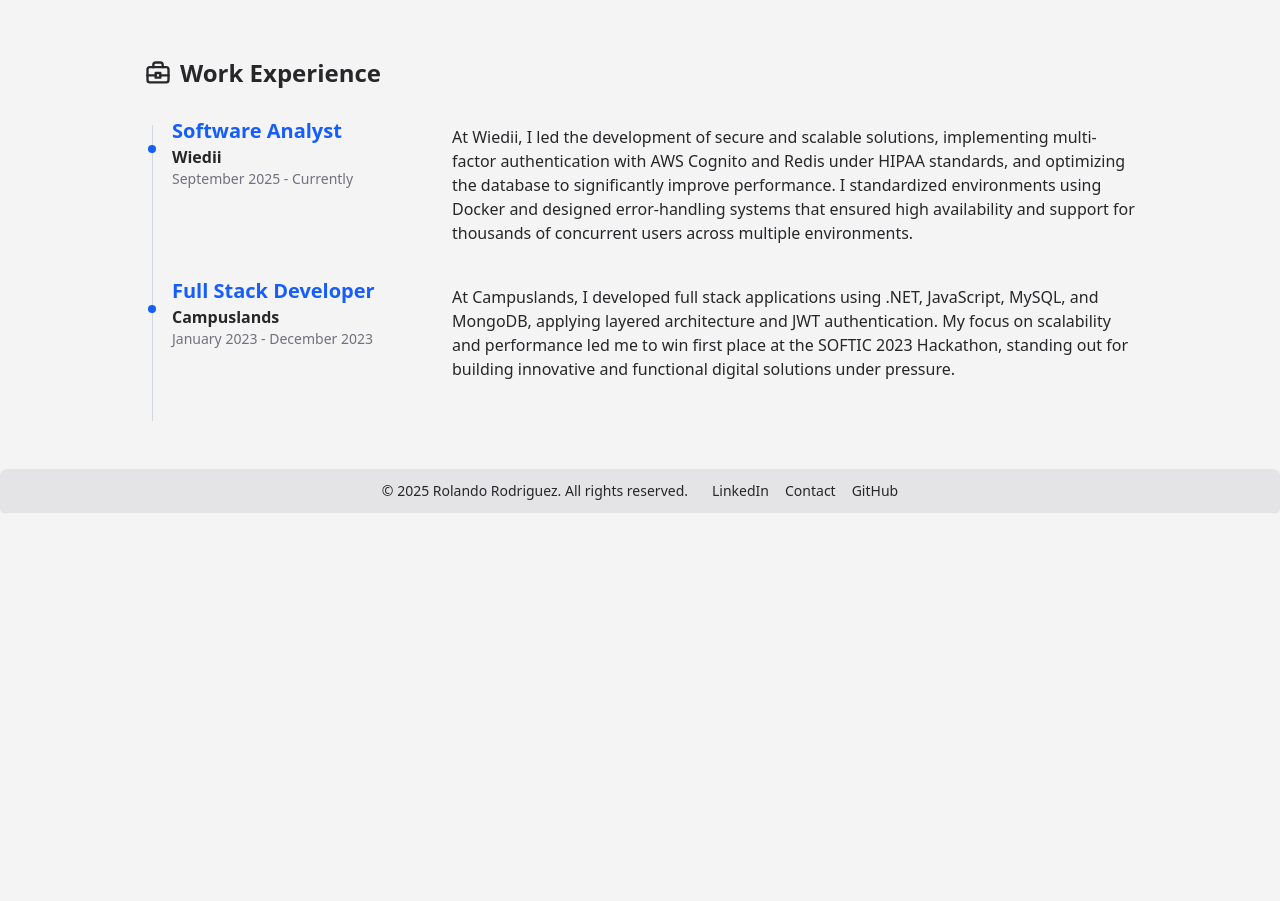
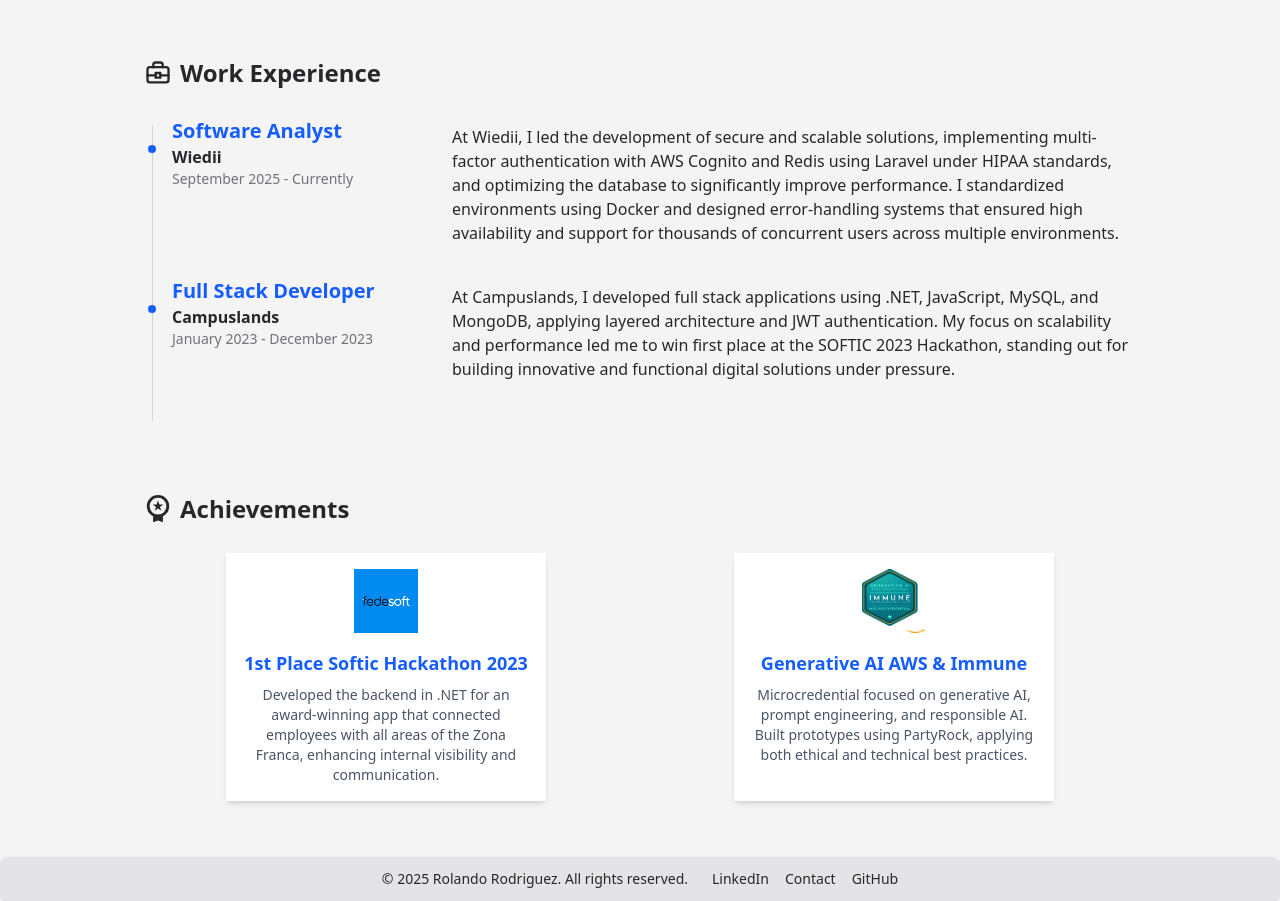
Before and after one commit to rolando-r/portfolio-web, a React (Vite) app: page / in a window 1280 px wide. Shown: the part 480-1381 px from the top of the page. Before the commit the page ends 993 px from the top, so only its background shows below. Built offline with nearby package versions, Linux system fonts and the light colour scheme.

Commit message:
feat: Add achievements sections in the portfolio web

```diff
--- a/src/App.tsx
+++ b/src/App.tsx
@@ -1,5 +1,5 @@
 import './styles/global.css';
-import { HeroSection, Navbar, Footer, WorkExperience } from './components';
+import { HeroSection, Navbar, Footer, WorkExperience, AchievementsSection } from './components';
 import i18n from './i18n/i18n';
 
 const storedLang = localStorage.getItem("language") || "en";
@@ -12,6 +12,7 @@ function App() {
         <Navbar />
         <HeroSection />
         <WorkExperience />
+        <AchievementsSection />
       </main>
       <Footer />
     </div>
--- /dev/null
+++ b/src/components/AchievementSection/AchievementCard.tsx
@@ -0,0 +1,18 @@
+import { useTranslation } from 'react-i18next';
+
+type Props = {
+    titleKey: string;
+    descriptionKey: string;
+    image: string;
+}
+
+export const AchievementCard = ({ titleKey, descriptionKey, image }: Props) => {
+    const { t } = useTranslation();
+    return (
+        <div className='max-w-xs bg-white dark:bg-gray-900 shadow-md rounded-2x1 p-4 text-center'>
+            <img src={image} alt={t(titleKey)} className='w-16 h-16 mx-auto mb-4'/>
+            <h3 className='text-lg font-semibold text-blue-600'>{t(titleKey)}</h3>
+            <p className='text-sm text-gray-600 mt-2'>{t(descriptionKey)}</p>
+        </div>
+    )
+}
--- /dev/null
+++ b/src/components/AchievementSection/AchievementsSection.tsx
@@ -0,0 +1,22 @@
+import { AchievementCard } from ".";
+import { useTranslation } from 'react-i18next';
+import { achievements } from '../../data/achievements';
+import { AchievementIcon } from '../icons';
+
+export const AchievementsSection = () => {
+    const { t } = useTranslation();
+
+    return (
+        <section className="py-10 px-4 max-w-screen-lg mx-auto">
+            <h2 className="flex items-center text-2xl font-bold mb-2 text-zinc-800 dark:text-zinc-100 pb-5">
+                <AchievementIcon className="w-7 h-8 mr-2" />
+                {t("achievements.title")}
+            </h2>
+            <div className="grid grid-cols-1 sm:grid-cols-2 gap-6 justify-items-center">
+                {achievements.map((item, idx) => (
+                    <AchievementCard key={idx} {...item} />
+                ))}
+            </div>
+        </section>
+    )
+}
--- /dev/null
+++ b/src/components/AchievementSection/index.ts
@@ -0,0 +1,2 @@
+export { AchievementCard } from './AchievementCard';
+export { AchievementsSection } from './AchievementsSection';
--- /dev/null
+++ b/src/components/icons/AchievementIcon.tsx
@@ -0,0 +1,33 @@
+type IconProps = React.SVGProps<SVGSVGElement>;
+
+export const AchievementIcon = ({ className, ...props }: IconProps) => (
+  <svg
+    className={className}
+    {...props}
+    xmlns="http://www.w3.org/2000/svg"
+    width="24"
+    height="24"
+    viewBox="0 0 200 220"
+    fill="currentColor"
+  >
+    <circle cx="100" cy="90" r="70" fill="none" stroke="currentColor" strokeWidth="20" />
+    <path d="M100,50
+             L110,77
+             H138
+             L114,95
+             L124,122
+             L100,106
+             L76,122
+             L86,95
+             L62,77
+             H90
+             Z" />
+    <path d="M65,158
+             V205
+             L100,192
+             L135,205
+             V158
+             A70,70 0 0,1 65,158
+             Z" />
+  </svg>
+);
--- a/src/components/icons/index.ts
+++ b/src/components/icons/index.ts
@@ -5,3 +5,4 @@ export { LightIcon } from './LightIcon';
 export { DarkIcon } from './DarkIcon';
 export { SystemIcon } from './SystemIcon';
 export { PortfolioIcon } from './PortfolioIcon';
+export { AchievementIcon } from './AchievementIcon';
--- a/src/components/index.ts
+++ b/src/components/index.ts
@@ -2,3 +2,4 @@ export { HeroSection } from '../components/HeroSection';
 export { Navbar } from '../components/Navbar';
 export { Footer } from '../components/Footer';
 export { WorkExperience } from '../components/WorkExperience';
+export { AchievementsSection } from '../components/AchievementSection';
--- /dev/null
+++ b/src/data/achievements.ts
@@ -0,0 +1,14 @@
+export const achievements = [
+    {
+        id: "softic",
+        titleKey: "achievements.softic.title",
+        descriptionKey: "achievements.softic.description",
+        image: "../../public/softic.webp"
+    },
+    {
+        id: "awsImmune",
+        titleKey: "achievements.awsImmune.title",
+        descriptionKey: "achievements.awsImmune.description",
+        image: "../../public/awsImmune.webp"
+    }
+]
--- a/src/i18n/en.json
+++ b/src/i18n/en.json
@@ -5,20 +5,16 @@
   "contactMe": "Contact Me",
   "experienceYears": "+1 year of experience.",
   "buttom": "Open to new opportunities",
-
   "experience": "experience",
   "projects": "projects",
   "about": "about me",
   "contact": "Contact",
-
   "footer": "© 2025 Rolando Rodriguez. All rights reserved.",
-
   "theme": {
     "light": "Light",
     "dark": "Dark",
     "system": "System"
   },
-
   "workExperience": {
     "title": "Work Experience",
     "jobs": [
@@ -26,7 +22,7 @@
         "title": "Software Analyst",
         "company": "Wiedii",
         "date": "September 2025 - Currently",
-        "description": "At Wiedii, I led the development of secure and scalable solutions, implementing multi-factor authentication with AWS Cognito and Redis under HIPAA standards, and optimizing the database to significantly improve performance. I standardized environments using Docker and designed error-handling systems that ensured high availability and support for thousands of concurrent users across multiple environments."
+        "description": "At Wiedii, I led the development of secure and scalable solutions, implementing multi-factor authentication with AWS Cognito and Redis using Laravel under HIPAA standards, and optimizing the database to significantly improve performance. I standardized environments using Docker and designed error-handling systems that ensured high availability and support for thousands of concurrent users across multiple environments."
       },
       {
         "title": "Full Stack Developer",
@@ -35,5 +31,16 @@
         "description": "At Campuslands, I developed full stack applications using .NET, JavaScript, MySQL, and MongoDB, applying layered architecture and JWT authentication. My focus on scalability and performance led me to win first place at the SOFTIC 2023 Hackathon, standing out for building innovative and functional digital solutions under pressure."
       }
     ]
+  },
+  "achievements": {
+    "title": "Achievements",
+    "softic": {
+      "title": "1st Place Softic Hackathon 2023",
+      "description": "Developed the backend in .NET for an award-winning app that connected employees with all areas of the Zona Franca, enhancing internal visibility and communication."
+    },
+    "awsImmune": {
+      "title": "Generative AI AWS & Immune",
+      "description": "Microcredential focused on generative AI, prompt engineering, and responsible AI. Built prototypes using PartyRock, applying both ethical and technical best practices."
+    }
   }
 }
--- a/src/i18n/es.json
+++ b/src/i18n/es.json
@@ -5,20 +5,16 @@
   "contactMe": "Contáctame",
   "experienceYears": "+1 año de experiencia.",
   "buttom": "Disponible para nuevas oportunidades",
-
   "experience": "experiencia",
   "projects": "proyectos",
   "about": "sobre mí",
   "contact": "Contacto",
-
   "footer": "© 2025 Rolando Rodriguez. Todos los derechos reservados.",
-
   "theme": {
     "light": "Claro",
     "dark": "Oscuro",
     "system": "Sistema"
   },
-
   "workExperience": {
     "title": "Experiencia Laboral",
     "jobs": [
@@ -26,7 +22,7 @@
         "title": "Analista de Software",
         "company": "Wiedii",
         "date": "Septiembre 2024 - Actualidad",
-        "description": "En Wiedii, lideré el desarrollo de soluciones seguras y escalables, implementando autenticación multifactor con AWS Cognito y Redis bajo estándares HIPAA, y optimizando la base de datos para mejorar significativamente el rendimiento. Estandaricé entornos con Docker y diseñé sistemas de control de errores que garantizaron alta disponibilidad y soporte para miles de usuarios concurrentes en múltiples entornos."
+        "description": "En Wiedii, lideré el desarrollo de soluciones seguras y escalables, implementando autenticación multifactor con AWS Cognito y Redis usando Laravel bajo estándares HIPAA, y optimizando la base de datos para mejorar significativamente el rendimiento. Estandaricé entornos con Docker y diseñé sistemas de control de errores que garantizaron alta disponibilidad y soporte para miles de usuarios concurrentes en múltiples entornos."
       },
       {
         "title": "Desarrollador Full Stack",
@@ -35,6 +31,16 @@
         "description": "En Campuslands, desarrollé aplicaciones full stack con .NET, JavaScript, MySQL y MongoDB, aplicando arquitectura en capas y autenticación JWT. Mi enfoque en escalabilidad y rendimiento me llevó a ganar el primer lugar en el Hackathon SOFTIC 2023, destacándome en la creación de soluciones digitales innovadoras y funcionales bajo presión."
       }
     ]
+  },
+  "achievements": {
+    "title": "Logros",
+    "softic": {
+      "title": "1er Puesto Hackathon Softic 2023",
+      "description": "Desarrollé el backend en .NET de una app ganadora que conectaba a los colaboradores con todas las áreas de la Zona Franca, mejorando la visibilidad y comunicación interna."
+    },
+    "awsImmune": {
+      "title": "IA Generativa AWS & Immune",
+      "description": "Microcredencial enfocada en IA generativa, prompt engineering e IA responsable. Creación de prototipos con PartyRock, aplicando mejores prácticas éticas y técnicas."
+    }
   }
-
 }
```
Also changed, not shown: public/awsImmune.webp (added), public/softic.webp (added), src/components/Navbar/Navbar.tsx (indentation only).
